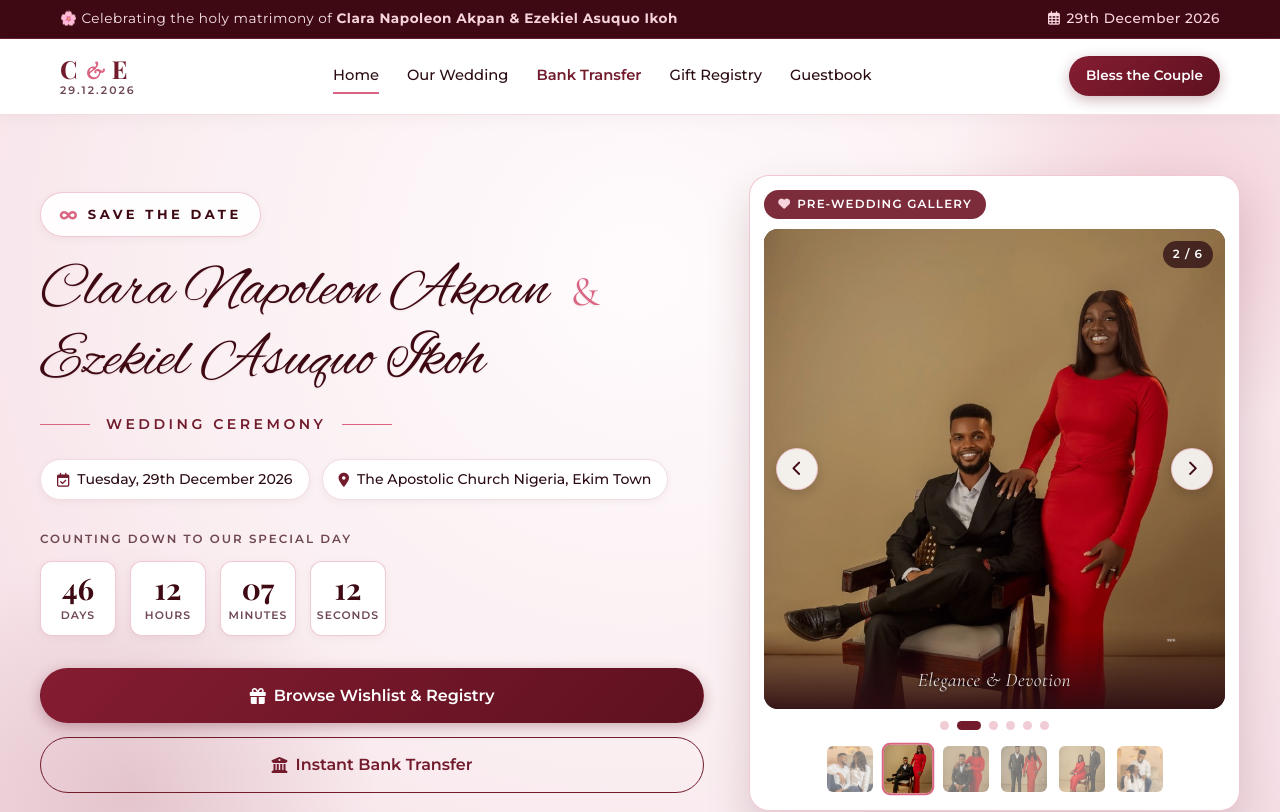
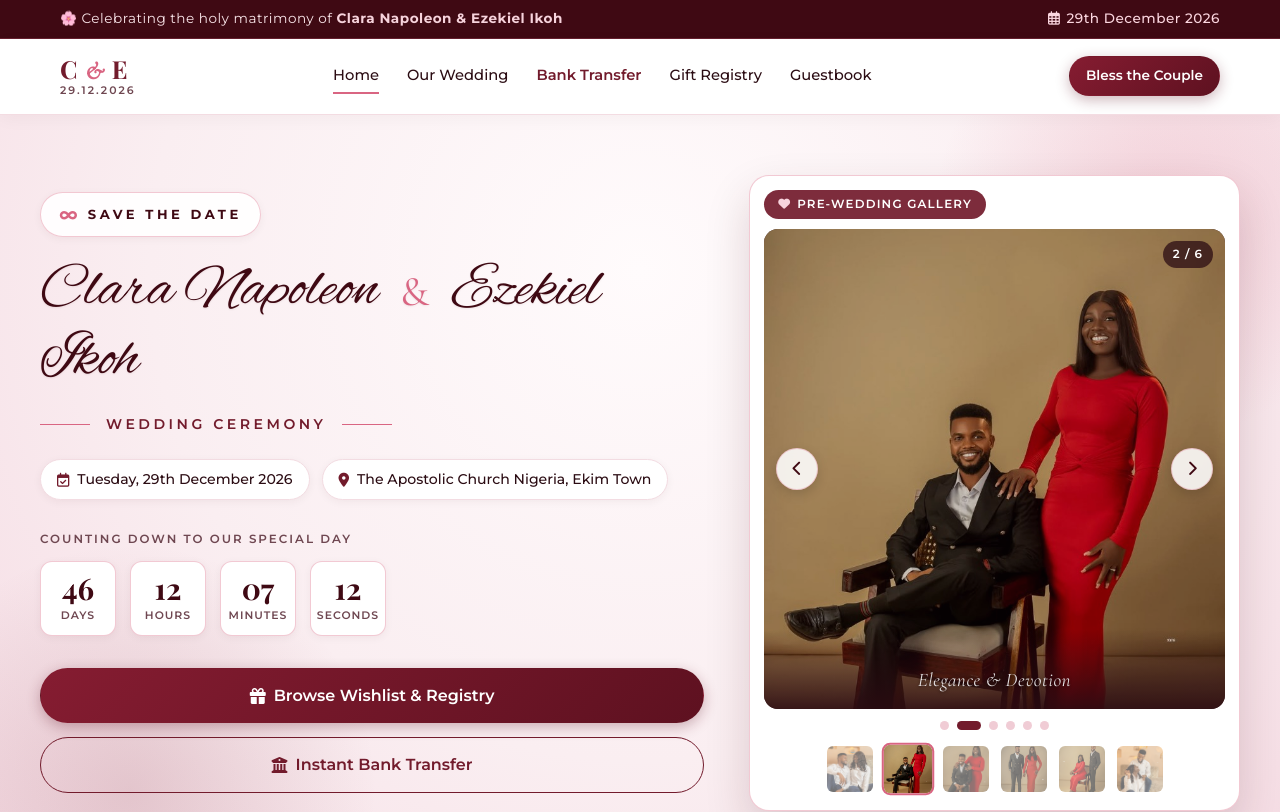
Before and after one commit to blessingsmart/wedding-registry, a website: page public/index.html in a window 1280 px wide. Shown: the top 812 px of the page. Drawn offline with nearby package versions, Linux system fonts and the light colour scheme; no server answers; a web font is replaced by a local one.

Commit message:
Update couple names to Clara Napoleon and Ezekiel Ikoh

```diff
--- a/data/settings.json
+++ b/data/settings.json
@@ -1,7 +1,7 @@
 {
   "couple": {
     "bride": "Clara Napoleon",
-    "groom": "Ezekiel Asuquo",
+    "groom": "Ezekiel Ikoh",
     "shortNames": "Clara & Ezekiel",
     "hashtag": "#ClaraEzekiel2026",
     "weddingDate": "2026-12-29T10:00",
--- a/package.json
+++ b/package.json
@@ -1,7 +1,7 @@
 {
   "name": "clara-ezekiel-wedding-registry",
   "version": "1.0.0",
-  "description": "Wedding Registry and Gift Contribution Platform for Clara Napoleon Akpan & Ezekiel Asuquo Ikoh",
+  "description": "Wedding Registry and Gift Contribution Platform for Clara Napoleon & Ezekiel Ikoh",
   "main": "server.js",
   "scripts": {
     "start": "node server.js",
--- a/public/index.html
+++ b/public/index.html
@@ -4,7 +4,7 @@
   <meta charset="UTF-8">
   <meta name="viewport" content="width=device-width, initial-scale=1.0">
   <title>Clara & Ezekiel — Wedding Registry & Gift Fund</title>
-  <meta name="description" content="Wedding gift registry and celebration website for Clara Napoleon Akpan and Ezekiel Asuquo Ikoh. 29th December 2026.">
+  <meta name="description" content="Wedding gift registry and celebration website for Clara Napoleon and Ezekiel Ikoh. 29th December 2026.">
 
   <!-- Google Fonts -->
   <link rel="preconnect" href="https://fonts.googleapis.com">
@@ -28,7 +28,7 @@
   <!-- Top Announcement Bar -->
   <div class="top-announcement">
     <div class="container announcement-inner">
-      <span>🌸 Celebrating the holy matrimony of <strong>Clara Napoleon Akpan &amp; Ezekiel Asuquo Ikoh</strong></span>
+      <span>🌸 Celebrating the holy matrimony of <strong>Clara Napoleon &amp; Ezekiel Ikoh</strong></span>
       <span class="announcement-date"><i class="fa-regular fa-calendar-days"></i> 29th December 2026</span>
     </div>
   </div>
@@ -71,9 +71,9 @@
           </div>
 
           <h1 class="couple-names">
-            <span class="bride-name" id="heroBride">Clara Napoleon Akpan</span>
+            <span class="bride-name" id="heroBride">Clara Napoleon</span>
             <span class="ampersand">&amp;</span>
-            <span class="groom-name" id="heroGroom">Ezekiel Asuquo Ikoh</span>
+            <span class="groom-name" id="heroGroom">Ezekiel Ikoh</span>
           </h1>
 
           <div class="wedding-tagline">
@@ -236,7 +236,7 @@
         <!-- Official Flyer Card -->
         <div class="flyer-card-wrapper">
           <div class="flyer-frame">
-            <img src="/images/wedding-flyer.jpg" alt="Clara Napoleon Akpan and Ezekiel Asuquo Ikoh Wedding Save The Date" class="flyer-img" id="flyerImg">
+            <img src="/images/wedding-flyer.jpg" alt="Clara Napoleon and Ezekiel Ikoh Wedding Save The Date" class="flyer-img" id="flyerImg">
             <div class="flyer-badge">Official Invitation Card</div>
           </div>
         </div>
@@ -326,7 +326,7 @@
 
             <div class="detail-group">
               <span class="detail-label">ACCOUNT NAME</span>
-              <span class="detail-value" id="displayAccountName">Clara Napoleon Akpan &amp; Ezekiel Asuquo Ikoh</span>
+              <span class="detail-value" id="displayAccountName">Clara Napoleon &amp; Ezekiel Ikoh</span>
             </div>
           </div>
 
@@ -453,7 +453,7 @@
       </div>
 
       <div class="footer-bottom">
-        <p>Built with love for Clara Napoleon Akpan &amp; Ezekiel Asuquo Ikoh. All rights reserved &copy; 2026.</p>
+        <p>Built with love for Clara Napoleon &amp; Ezekiel Ikoh. All rights reserved &copy; 2026.</p>
       </div>
     </div>
   </footer>
@@ -564,7 +564,7 @@
               </div>
               <div class="m-bank-row">
                 <span>Account Name:</span>
-                <strong id="modalAccName">Clara Napoleon Akpan &amp; Ezekiel Asuquo Ikoh</strong>
+                <strong id="modalAccName">Clara Napoleon &amp; Ezekiel Ikoh</strong>
               </div>
               <div class="m-bank-row">
                 <span>Suggested Narration:</span>
```
Also changed, not shown: public/admin.html (+1 -1 lines), README.md.
